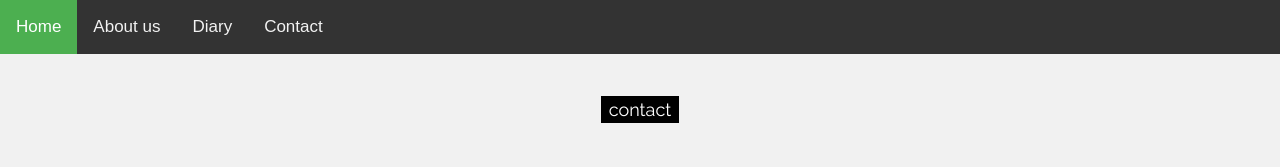
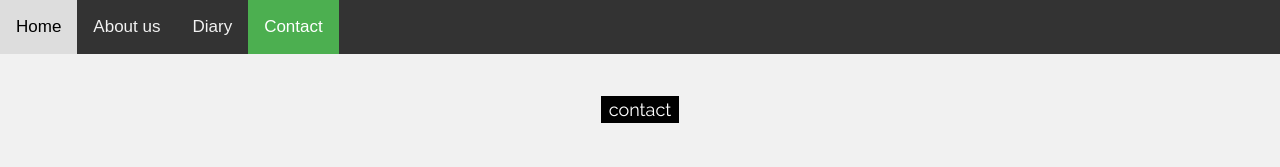
Before and after one commit to pitchanan45/contact, a plain HTML site: page index.html in a window 1280 px wide. Shown: the top 167 px of the page. Drawn offline with nearby package versions, Linux system fonts and the light colour scheme.

Commit message:
edit page

```diff
--- a/index.html
+++ b/index.html
@@ -44,10 +44,10 @@ body {
 <body>
 
 <div class="topnav">
-  <a class="active" href="https://minnattha.github.io/diary/">Home</a>
+  <a href="https://minnattha.github.io/diary/">Home</a>
   <a href="https://minnattha.github.io/about-us/">About us</a>
   <a href="https://pitchanan45.github.io/diary1/">Diary</a>
-  <a href="https://pitchanan45.github.io/contact/">Contact</a>
+  <a class="active" href="https://pitchanan45.github.io/contact/">Contact</a>
 </div>
 
 
```
